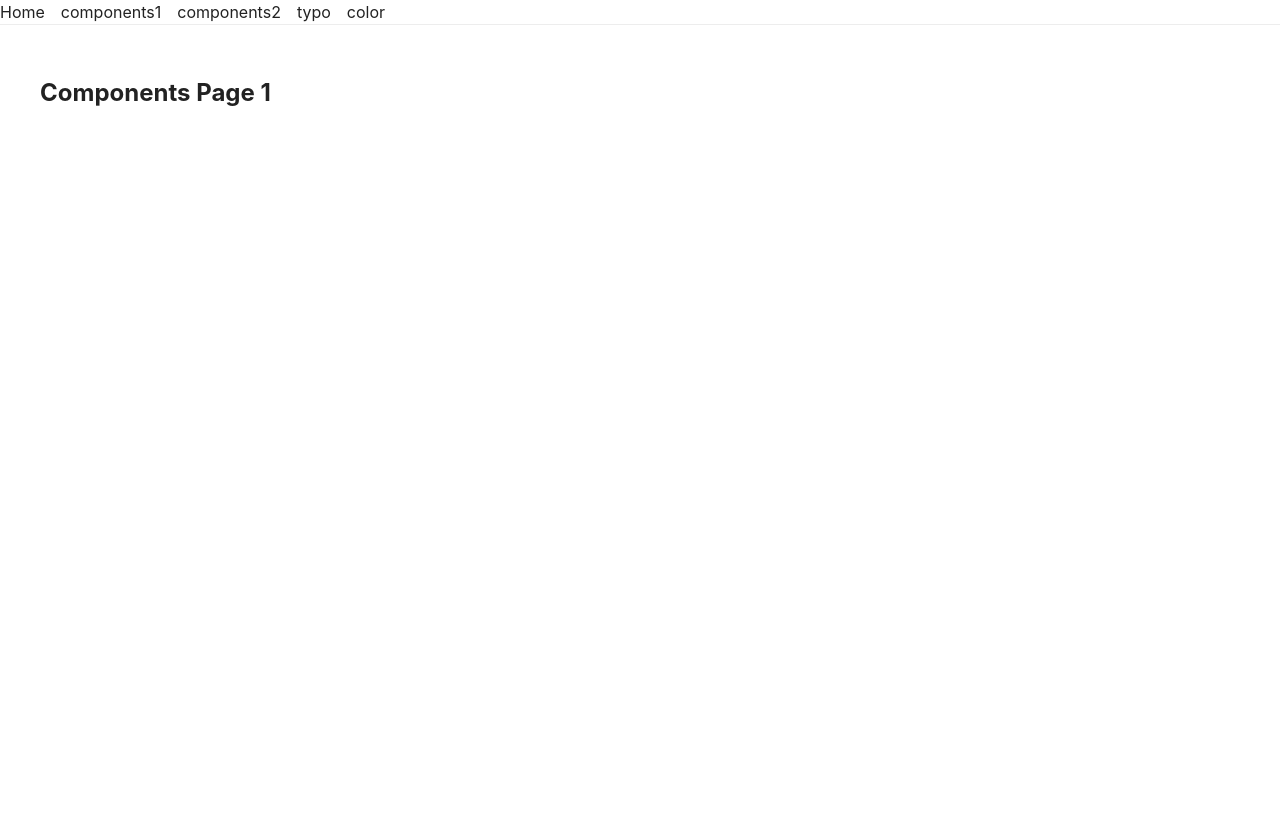
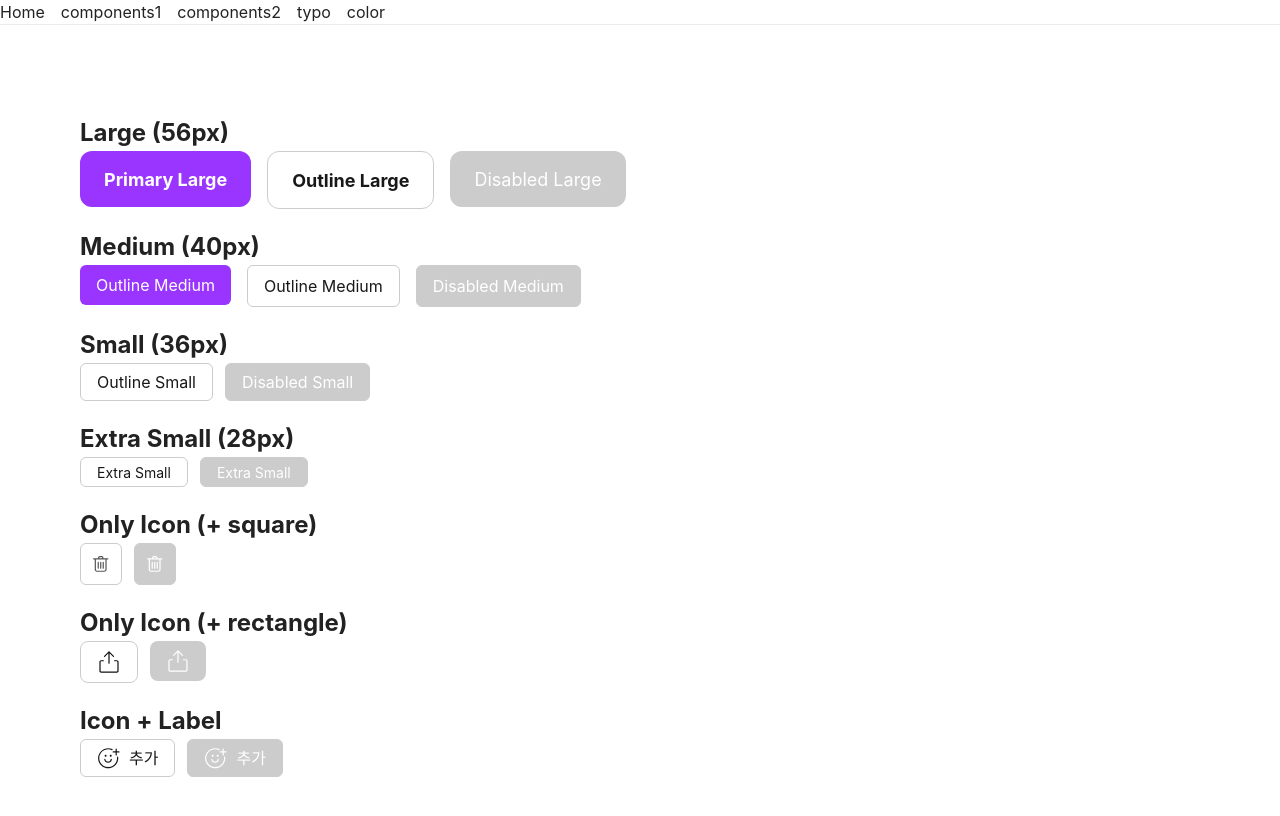
Before and after one commit to daeya0406/rolling-part2-team2, a React (Vite) app: page /components1 in a window 1280 px wide. Shown: the top 816 px of the page. Built offline with nearby package versions, Linux system fonts and the light colour scheme.

Commit message:
Button.jsx Button.scss 테스트 index.jsx 파일 추가

```diff
--- a/src/components/ui/Button.jsx
+++ b/src/components/ui/Button.jsx
@@ -0,0 +1,45 @@
+import React from "react";
+import Icon from "../Icon";
+import "./Button.scss";
+
+function Button({
+  label,
+  size = "lg",
+  variant = "primary",
+  icon,
+  disabled = false,
+  className = "",
+  onClick,
+  ...props
+}) {
+  return (
+    <button
+      className={`btn btn--${size} btn--${variant} ${
+        !label && icon && className !== "btn--icon-box"
+          ? `btn--icon-${size}`
+          : ""
+      } ${className}`}
+      disabled={disabled}
+      onClick={onClick}
+      {...props}
+    >
+      {icon && label && (
+        // 아이콘 + 텍스트일 때
+        <span className="btn__icon btn__icon--left">
+          <Icon name={icon} />
+        </span>
+      )}
+
+      {icon && !label && (
+        // 아이콘만 있을 때
+        <span className="btn__icon">
+          <Icon name={icon} />
+        </span>
+      )}
+
+      {label && <span className="btn__label">{label}</span>}
+    </button>
+  );
+}
+
+export default Button;
--- a/src/components/ui/Button.scss
+++ b/src/components/ui/Button.scss
@@ -0,0 +1,191 @@
+// 색상 변수 (공통 처리)
+$color-primary: #9935ff;
+$color-primary-hover: #861dee;
+$color-primary-active: #6e0ad1;
+
+$color-outline-hover: #f6f6f6;
+$color-outline-active: #ededed;
+$color-outline-border: #cccccc;
+
+$color-disabled: #cccccc;
+
+// 라운드 값 (공통 처리)
+$radius-lg: 12px;
+$radius-md: 6px;
+
+// 아이콘+버튼 사이 간격 (공통 처리)
+.btn__icon--left {
+  margin-right: 8px;
+}
+
+// 버튼 높이 값 (공통 처리)
+$btn-height-lg: 56px;
+$btn-height-md: 40px;
+$btn-height-sm: 36px;
+$btn-height-xs: 28px;
+
+// 버튼 기초 (공통 처리)
+.btn {
+  display: inline-flex;
+  align-items: center;
+  justify-content: center;
+  font-weight: bold;
+  cursor: pointer;
+  border-radius: $radius-lg;
+
+  .btn__icon,
+  .btn__label {
+    display: inline-flex;
+    align-items: center;
+    white-space: nowrap;
+  }
+}
+
+// 버튼 사이즈 : Size(56, 40, 36, 28)
+.btn--lg {
+  height: $btn-height-lg;
+  padding: 0 24px;
+  font-size: 18px;
+  font-weight: 700;
+}
+
+.btn--md {
+  height: $btn-height-md;
+  padding: 0 16px;
+  font-size: 16px;
+  font-weight: 400;
+  border-radius: $radius-md;
+}
+
+.btn--sm {
+  height: $btn-height-sm;
+  padding: 0 16px;
+  font-size: 16px;
+  font-weight: normal;
+  border-radius: $radius-md;
+}
+
+.btn--xs {
+  height: $btn-height-xs;
+  padding: 0 16px;
+  font-size: 14px;
+  font-weight: normal;
+  border-radius: $radius-md;
+}
+
+// 버튼 스타일 : Variants
+.btn--primary {
+  background: $color-primary;
+  color: white;
+  border: none;
+
+  &:hover {
+    background-color: $color-primary-hover;
+  }
+
+  &:active {
+    background-color: $color-primary-active;
+  }
+}
+
+.btn--outline {
+  background: transparent;
+  border: 1px solid $color-outline-border;
+  color: #181818;
+
+  &:hover {
+    background-color: $color-outline-hover;
+  }
+
+  &:active {
+    background-color: $color-outline-active;
+  }
+}
+
+// 아이콘-only 버튼 (정사각형)
+.btn--icon {
+  display: inline-flex;
+  align-items: center;
+  justify-content: center;
+  padding: 0;
+  border: 1px solid $color-outline-border;
+  background: transparent;
+  border-radius: $radius-md;
+
+  &:hover {
+    background-color: $color-outline-hover;
+  }
+
+  &:active {
+    background-color: $color-outline-active;
+  }
+
+  &:disabled {
+    background-color: $color-disabled;
+    border: none;
+    cursor: not-allowed;
+  }
+}
+
+.btn--icon-md {
+  width: $btn-height-md;
+  height: $btn-height-md;
+  padding: 0 !important;
+}
+
+.btn--icon-sm {
+  width: $btn-height-sm;
+  height: $btn-height-sm;
+  padding: 0 !important;
+}
+
+.btn--icon-xs {
+  width: $btn-height-xs;
+  height: $btn-height-xs;
+  padding: 0 !important;
+}
+
+// 아이콘-only 버튼 (직사각형 Box)
+.btn--icon-box {
+  display: inline-flex;
+  align-items: center;
+  justify-content: center;
+  height: 40px;
+  padding: 0 16px;
+  border-radius: 8px;
+  border: 1px solid $color-outline-border;
+  background: transparent;
+
+  &:hover {
+    background-color: $color-outline-hover;
+  }
+
+  &:active {
+    background-color: $color-outline-active;
+  }
+
+  &:disabled {
+    background-color: $color-disabled;
+    border: none;
+    cursor: not-allowed;
+  }
+}
+
+// 아이콘 컬러 변경 처리
+.btn__icon {
+  display: inline-flex;
+  align-items: center;
+  fill: currentColor;
+}
+
+// 버튼 Disabled (공통 처리)
+.btn:disabled {
+  background-color: $color-disabled;
+  color: #fff;
+  cursor: not-allowed;
+  font-weight: normal;
+
+  .btn__icon {
+    filter: brightness(0) invert(1);
+  }
+}
--- a/src/pages/Test/TestComponents1/index.jsx
+++ b/src/pages/Test/TestComponents1/index.jsx
@@ -1,7 +1,65 @@
-export default function Test1() {
+import React from "react";
+import Button from "../../../components/ui/Button";
+
+function Components1() {
   return (
-    <section>
-      <h1>Components Page 1</h1>
-    </section>
+    <div style={{ padding: "40px" }}>
+      <h2>Large (56px)</h2>
+      <div style={{ display: "flex", gap: "16px", marginBottom: "20px" }}>
+        <Button label="Primary Large" size="lg" variant="primary" />
+        <Button label="Outline Large" size="lg" variant="outline" />
+        <Button label="Disabled Large" size="lg" variant="primary" disabled />
+      </div>
+
+      <h2>Medium (40px)</h2>
+      <div style={{ display: "flex", gap: "16px", marginBottom: "20px" }}>
+        <Button label="Outline Medium" size="md" variant="primary" />
+        <Button label="Outline Medium" size="md" variant="outline" />
+        <Button label="Disabled Medium" size="md" variant="outline" disabled />
+      </div>
+
+      <h2>Small (36px)</h2>
+      <div style={{ display: "flex", gap: "12px", marginBottom: "20px" }}>
+        <Button label="Outline Small" size="sm" variant="outline" />
+        <Button label="Disabled Small" size="sm" variant="outline" disabled />
+      </div>
+
+      <h2>Extra Small (28px)</h2>
+      <div style={{ display: "flex", gap: "12px", marginBottom: "20px" }}>
+        <Button label="Extra Small" size="xs" variant="outline" />
+        <Button label="Extra Small" size="xs" variant="outline" disabled />
+      </div>
+
+      <h2>Only Icon (+ square)</h2>
+      <div style={{ display: "flex", gap: "12px", marginBottom: "20px" }}>
+        <Button icon="delete" size="md" variant="outline" />
+        <Button icon="delete" size="md" variant="outline" disabled />
+      </div>
+
+      <h2>Only Icon (+ rectangle)</h2>
+      <div style={{ display: "flex", gap: "12px", marginBottom: "20px" }}>
+        <Button
+          icon="share"
+          size="md"
+          variant="outline"
+          className="btn--icon-box"
+        />
+        <Button
+          icon="share"
+          size="md"
+          variant="outline"
+          className="btn--icon-box"
+          disabled
+        />
+      </div>
+
+      <h2>Icon + Label</h2>
+      <div style={{ display: "flex", gap: "12px", marginBottom: "20px" }}>
+        <Button icon="emoji" label="추가" size="sm" variant="outline" />
+        <Button icon="emoji" label="추가" size="sm" variant="outline" disabled />
+      </div>
+    </div>
   );
 }
+
+export default Components1;
```
